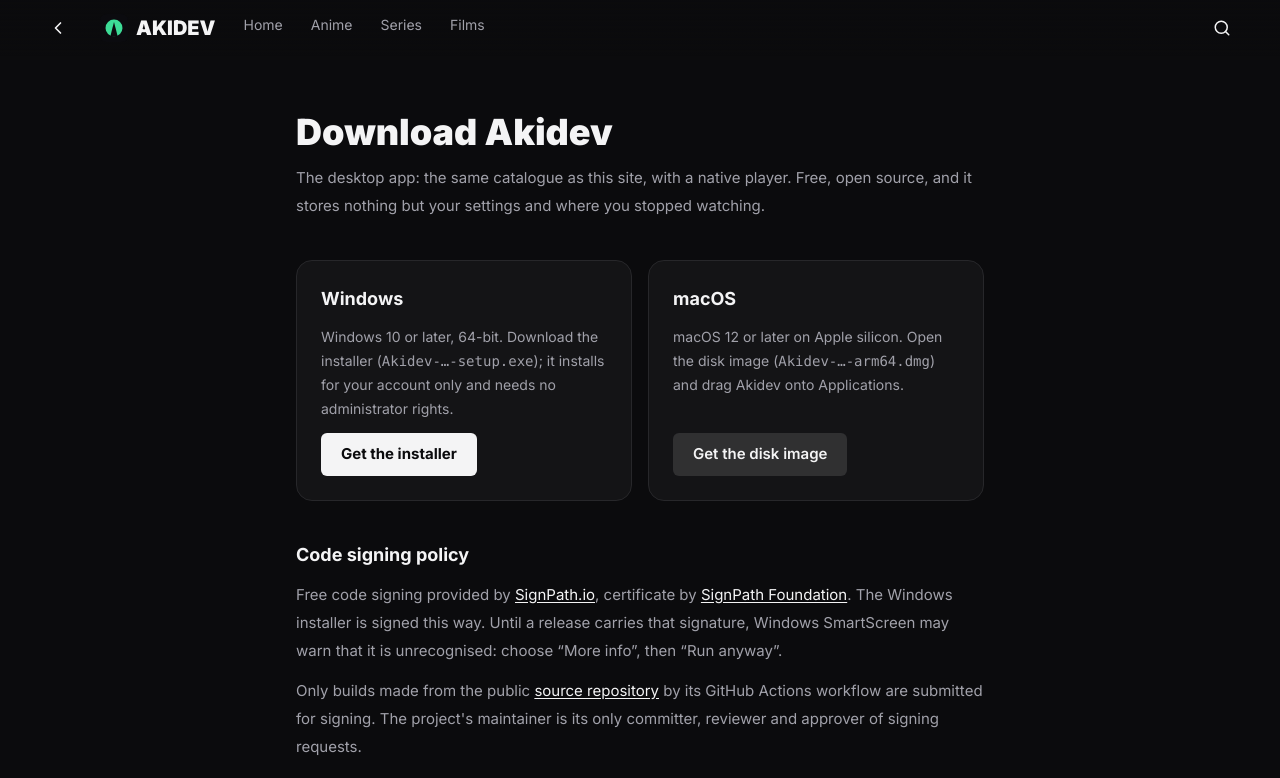
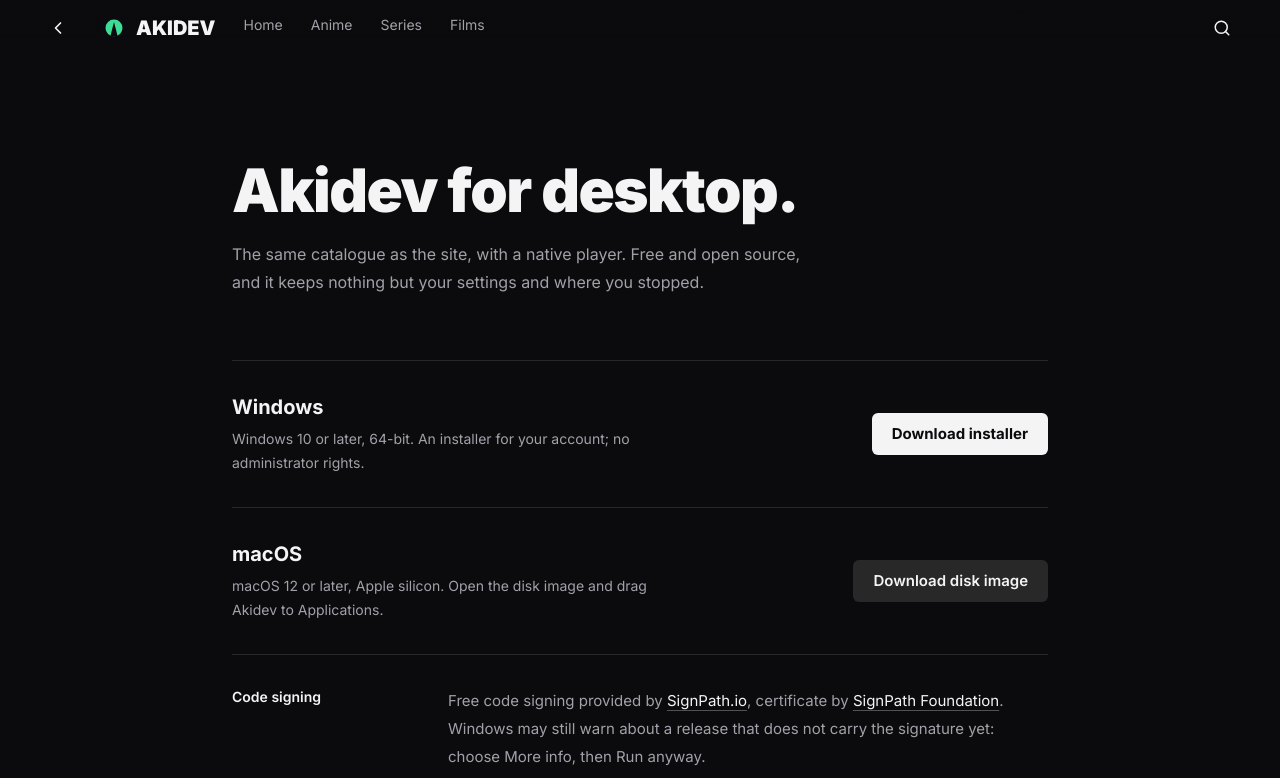
Before and after one commit to dishant0406/akidev, a Next.js app in the folder akidev-frontend/: page /download in a window 1280 px wide. Shown: the top 778 px of the page. Built offline with nearby package versions, Linux system fonts and the light colour scheme; no server answers.

Commit message:
Make the download and privacy pages quieter

```diff
--- a/akidev-frontend/src/app/download/page.tsx
+++ b/akidev-frontend/src/app/download/page.tsx
@@ -4,7 +4,7 @@
 import { Button } from "@/components/button";
 import { Page, Section } from "@/components/prose";
 import { REPO_URL } from "@/constants/site";
-import { latestDownloads } from "@/lib/desktop-release";
+import { latestDownloads, type Download } from "@/lib/desktop-release";
 
 // The newest releases are read from GitHub, at most once an hour.
 export const revalidate = 3600;
@@ -16,39 +16,30 @@
   description: "The Akidev desktop app for Windows and macOS.",
 };
 
-const link = "text-ink underline underline-offset-2 hover:text-accent";
+const link = "text-ink underline decoration-ink/30 underline-offset-4 transition-colors hover:decoration-ink";
 
 export default async function DownloadPage() {
   const downloads = await latestDownloads();
   return (
     <Page
-      title="Download Akidev"
-      lead="The desktop app: the same catalogue as this site, with a native player. Free, open source, and it stores nothing but your settings and where you stopped watching."
+      title="Akidev for desktop."
+      lead="The same catalogue as the site, with a native player. Free and open source, and it keeps nothing but your settings and where you stopped."
     >
-      <section className="grid gap-4 sm:grid-cols-2">
-        <div className="flex flex-col gap-3 rounded-2xl border border-line bg-surface p-6">
-          <h2 className="text-lg font-bold text-ink">Windows</h2>
-          <p className="text-sm leading-6 text-dim">
-            Windows 10 or later, 64-bit. Download the installer (<code>Akidev-…-setup.exe</code>); it installs for your
-            account only and needs no administrator rights.
-          </p>
-          <Button href={downloads.windows?.url ?? RELEASES} className="mt-auto self-start">
-            {downloads.windows ? `Download the installer (${downloads.windows.version})` : "Get the installer"}
-          </Button>
-        </div>
-        <div className="flex flex-col gap-3 rounded-2xl border border-line bg-surface p-6">
-          <h2 className="text-lg font-bold text-ink">macOS</h2>
-          <p className="text-sm leading-6 text-dim">
-            macOS 12 or later on Apple silicon. Open the disk image (<code>Akidev-…-arm64.dmg</code>) and drag Akidev
-            onto Applications.
-          </p>
-          <Button href={downloads.mac?.url ?? RELEASES} look="secondary" className="mt-auto self-start">
-            {downloads.mac ? `Download the disk image (${downloads.mac.version})` : "Get the disk image"}
-          </Button>
-        </div>
-      </section>
+      <Platform
+        name="Windows"
+        detail="Windows 10 or later, 64-bit. An installer for your account; no administrator rights."
+        download={downloads.windows}
+        label="Download installer"
+        primary
+      />
+      <Platform
+        name="macOS"
+        detail="macOS 12 or later, Apple silicon. Open the disk image and drag Akidev to Applications."
+        download={downloads.mac}
+        label="Download disk image"
+      />
 
-      <Section title="Code signing policy">
+      <Section title="Code signing">
         <p>
           Free code signing provided by{" "}
           <a href="https://signpath.io" className={link} rel="noopener">
@@ -58,32 +49,61 @@
           <a href="https://signpath.org" className={link} rel="noopener">
             SignPath Foundation
           </a>
-          . The Windows installer is signed this way. Until a release carries that signature, Windows SmartScreen may
-          warn that it is unrecognised: choose &ldquo;More info&rdquo;, then &ldquo;Run anyway&rdquo;.
+          . Windows may still warn about a release that does not carry the signature yet: choose More info, then Run
+          anyway.
         </p>
         <p>
-          Only builds made from the public{" "}
+          Only builds of the public{" "}
           <a href={REPO_URL} className={link} rel="noopener">
-            source repository
+            source
           </a>{" "}
-          by its GitHub Actions workflow are submitted for signing. The project&apos;s maintainer is its only
-          committer, reviewer and approver of signing requests.
+          made by its GitHub Actions workflow are submitted for signing. The maintainer is the only committer, reviewer
+          and approver.
         </p>
         <p>
-          The macOS app is not signed with an Apple Developer ID yet. The first time you open it, macOS asks: open System
-          Settings &rarr; Privacy &amp; Security and press &ldquo;Open Anyway&rdquo;.
+          The macOS app is not signed with an Apple Developer ID yet. The first time, open System Settings, Privacy and
+          Security, and press Open Anyway.
         </p>
       </Section>
 
       <Section title="Privacy">
         <p>
-          Akidev collects no personal data and has no accounts or analytics. See the{" "}
+          No accounts, no analytics. What the app does send over the network is in the{" "}
           <Link href="/privacy" className={link}>
             privacy policy
-          </Link>{" "}
-          for what the app does send over the network.
+          </Link>
+          .
         </p>
       </Section>
     </Page>
   );
 }
+
+function Platform({
+  name,
+  detail,
+  download,
+  label,
+  primary,
+}: {
+  name: string;
+  detail: string;
+  download: Download | null;
+  label: string;
+  primary?: boolean;
+}) {
+  return (
+    <section className="flex flex-col gap-5 border-b border-line py-8 sm:flex-row sm:items-center sm:justify-between sm:gap-10">
+      <div className="max-w-md">
+        <h2 className="text-xl font-bold text-ink">{name}</h2>
+        <p className="mt-1.5 text-sm leading-6 text-dim">{detail}</p>
+      </div>
+      <div className="flex shrink-0 flex-col gap-1.5 sm:items-end">
+        <Button href={download?.url ?? RELEASES} look={primary ? "primary" : "secondary"}>
+          {label}
+        </Button>
+        {download && <span className="text-xs text-faint">Version {download.version}</span>}
+      </div>
+    </section>
+  );
+}
--- a/akidev-frontend/src/app/privacy/page.tsx
+++ b/akidev-frontend/src/app/privacy/page.tsx
@@ -8,13 +8,13 @@
   description: "What Akidev, the site and the desktop app, does and does not do with your data.",
 };
 
-const link = "text-ink underline underline-offset-2 hover:text-accent";
+const link = "text-ink underline decoration-ink/30 underline-offset-4 transition-colors hover:decoration-ink";
 
 export default function PrivacyPage() {
   return (
     <Page
-      title="Privacy policy"
-      lead="Akidev has no accounts and no analytics, and it does not sell or share personal data. This page says what still goes over the network, because streaming needs some of it."
+      title="Privacy."
+      lead="No accounts, no analytics, nothing sold or shared. Streaming still needs some of your connection, and this is all of it."
     >
       <Section title="What we collect">
         <p>
--- a/akidev-frontend/src/components/prose.tsx
+++ b/akidev-frontend/src/components/prose.tsx
@@ -1,21 +1,22 @@
 import type { ReactNode } from "react";
 
-/** A plain reading page: a heading, then sections of text, in the site's quiet type. */
+/** A reading page: a large quiet heading, then rows of label and text divided by hairlines. */
 export function Page({ title, lead, children }: { title: string; lead?: string; children: ReactNode }) {
   return (
-    <article className="gutter mx-auto max-w-3xl pb-10 pt-28">
-      <h1 className="text-4xl font-black text-ink">{title}</h1>
-      {lead && <p className="mt-3 text-[15px] leading-7 text-dim">{lead}</p>}
-      <div className="mt-10 flex flex-col gap-10">{children}</div>
+    <article className="gutter mx-auto max-w-4xl pb-16 pt-32 md:pt-40">
+      <h1 className="text-balance text-4xl font-black leading-[1.05] tracking-tight text-ink md:text-6xl">{title}</h1>
+      {lead && <p className="mt-5 max-w-xl text-pretty text-base leading-7 text-dim">{lead}</p>}
+      <div className="mt-16 border-t border-line">{children}</div>
     </article>
   );
 }
 
+/** The label sits in the margin on a wide screen and above the text on a narrow one. */
 export function Section({ title, children }: { title: string; children: ReactNode }) {
   return (
-    <section className="flex flex-col gap-3 text-[15px] leading-7 text-dim">
-      <h2 className="text-lg font-bold text-ink">{title}</h2>
-      {children}
+    <section className="grid gap-3 border-b border-line py-8 md:grid-cols-[11rem_1fr] md:gap-10">
+      <h2 className="text-sm font-semibold text-ink">{title}</h2>
+      <div className="flex max-w-xl flex-col gap-3 text-[15px] leading-7 text-dim">{children}</div>
     </section>
   );
 }
```
